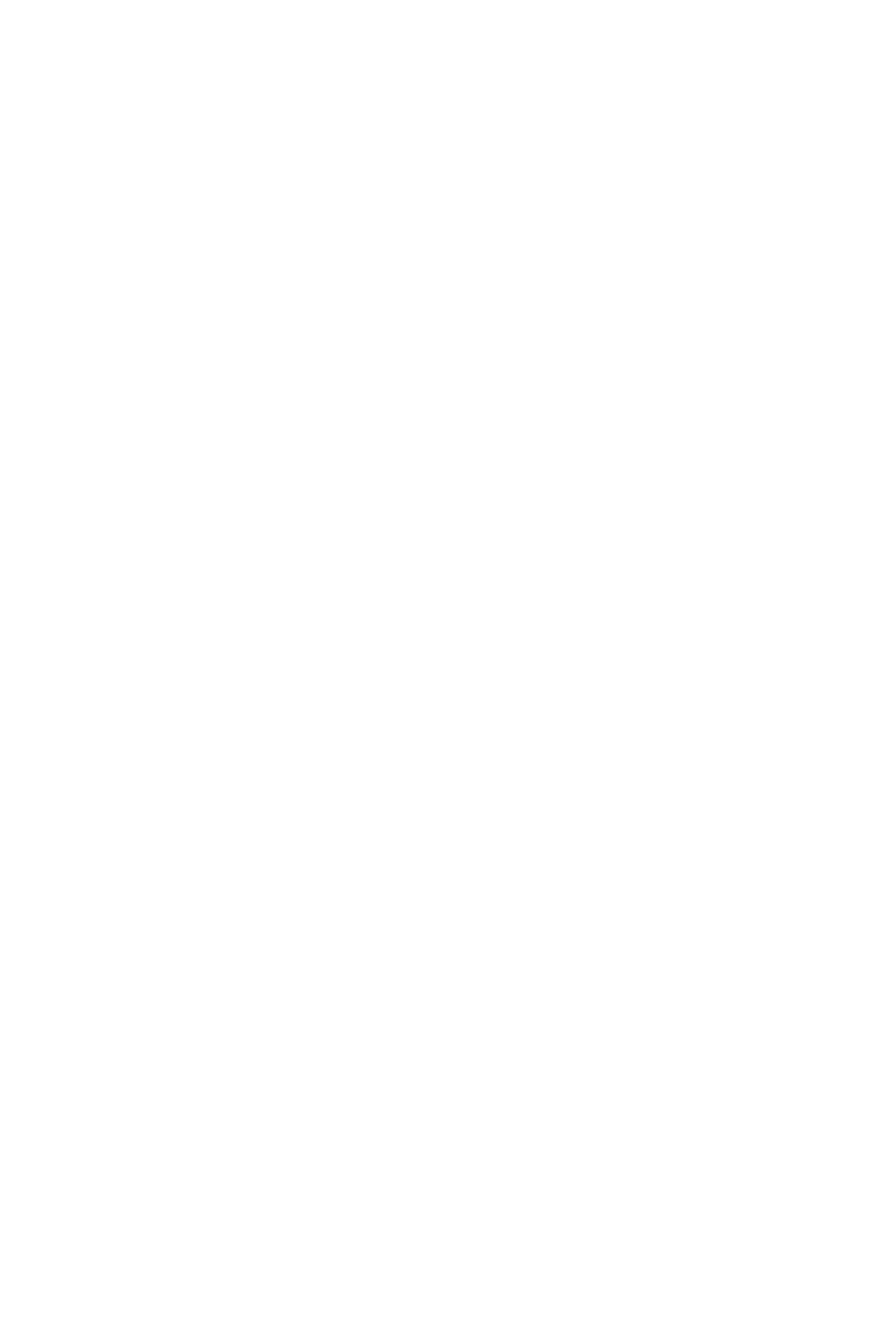
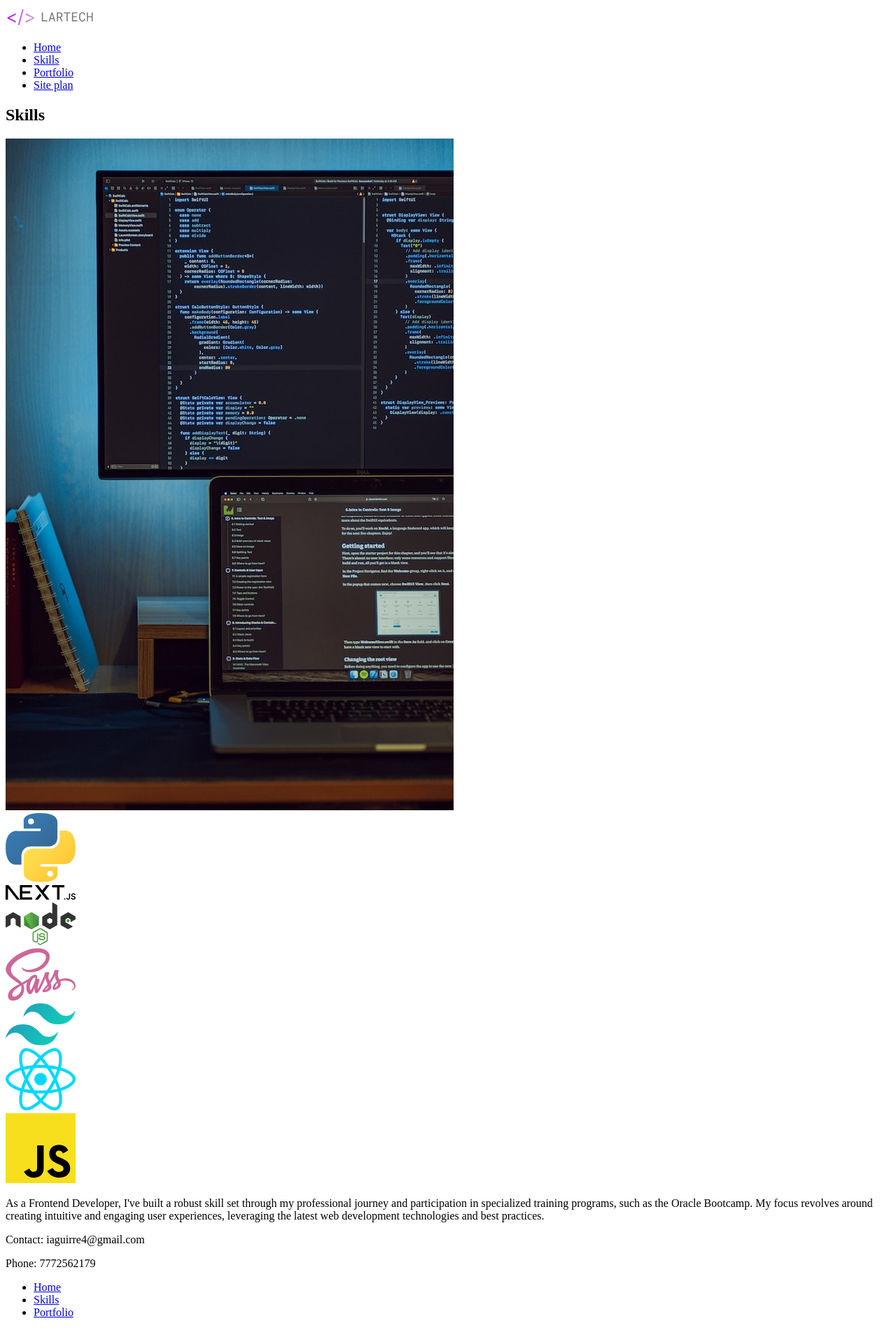
Before and after one commit to iaguirre19/byu-portfolio, a plain HTML site: page skills.html in a window 1280 px wide. Shown: the whole page at 70% size. Before the commit the page ends 800 px from the top, so only its background shows below. Drawn offline with nearby package versions, Linux system fonts and the light colour scheme.

Commit message:
html created

```diff
--- a/skills.html
+++ b/skills.html
@@ -6,9 +6,72 @@
     <meta name="viewport" content="width=device-width, initial-scale=1.0">
     <title>Skills</title>
     <link rel="stylesheet" href="https://unicons.iconscout.com/release/v4.0.8/css/line.css">
-
 </head>
 <body>
+    <header>
+        <img src="./img/lar-logo.svg" alt="lARTEC Logo">
+        <nav>
+            <ul>
+                <li><a href="./index.html">Home</a></li>
+                <li><a href="./skills.html">Skills</a></li>
+                <li><a href="./portfolio.html">Portfolio</a></li>
+                <li><a href="./site-plan.html">Site plan</a></li>
+            </ul>
+        </nav>
+    </header>
+    <main>
+        <section class="skills">
+            <h2>Skills</h2>
+            <div class="skills-container">
+                <div class="skills-content">
+                    <div class="skills-left-content">
+                        <img src="./img/skills-img/safar-safarov-koOdUvfGr4c-unsplash.jpg" alt="code img">
+                    </div>
+                    <div class="skills-right-content">
+                        <div class="language-skills-card">
+                            <img src="./img/skills-img/lenguage-icons/python.svg" alt="python icon" width="100px">
+                        </div>
+                        <div class="language-skills-card">
+                            <img src="/img/skills-img/lenguage-icons/nextjs.svg" alt="next icon" width="100px">
+                        </div>
+                        <div class="language-skills-card">
+                            <img src="/img/skills-img/lenguage-icons/nodejs.svg" alt="node icon" width="100px">
+                        </div>
+                        <div class="language-skills-card">
+                            <img src="/img/skills-img/lenguage-icons/sass.svg" alt="sass icon" width="100px">
+                        </div>
+                        <div class="language-skills-card">
+                            <img src="/img/skills-img/lenguage-icons/tailwindcss-icon.svg" alt="tailwind icon" width="100px">
+                        </div>
+                        <div class="language-skills-card">
+                            <img src="/img/skills-img/lenguage-icons/react.svg" alt="react icon" width="100px">
+                        </div>
+                        <div class="language-skills-card">
+                            <img src="/img/skills-img/lenguage-icons/javascript.svg" alt="javascript icon" width="100px">
+                        </div>
+                    </div>
+                </div>
+                <div class="skill-bottom">
+                    <p class="skill-bottom-text">
+                        As a Frontend Developer, I've built a robust skill set through my professional journey and participation in specialized training programs, such as the Oracle Bootcamp. My focus revolves around creating intuitive and engaging user experiences, leveraging the latest web development technologies and best practices.
+                    </p>
+                </div>
+            </div>
+        </section>
 
+    </main>
+    <footer>
+        <div>
+            <p>Contact: iaguirre4@gmail.com</p>
+            <p>Phone: 7772562179</p>
+        </div>
+        <div>
+            <ul>
+                <li><a href="./home.html">Home</a></li>
+                <li><a href="./skills.html">Skills</a></li>
+                <li><a href="./portfolio.html">Portfolio</a></li>
+            </ul>
+        </div>
+    </footer>
 </body>
 </html>
```
Also changed, not shown: index.html (renamed from home.html, +19 -5 lines), portfolio.html (added, +113 -0 lines), img/skills-img/lenguage-icons/css-3.svg (added), img/skills-img/lenguage-icons/html-5.svg (added), img/skills-img/lenguage-icons/javascript.svg (added), img/skills-img/lenguage-icons/mongodb.svg (added), img/skills-img/lenguage-icons/nextjs.svg (added), img/skills-img/lenguage-icons/nodejs.svg (added), img/skills-img/lenguage-icons/python.svg (added), img/skills-img/lenguage-icons/react.svg (added), img/skills-img/lenguage-icons/sass.svg (added), img/skills-img/lenguage-icons/tailwindcss-icon.svg (added), img/skills-img/safar-safarov-koOdUvfGr4c-unsplash.jpg (added).
